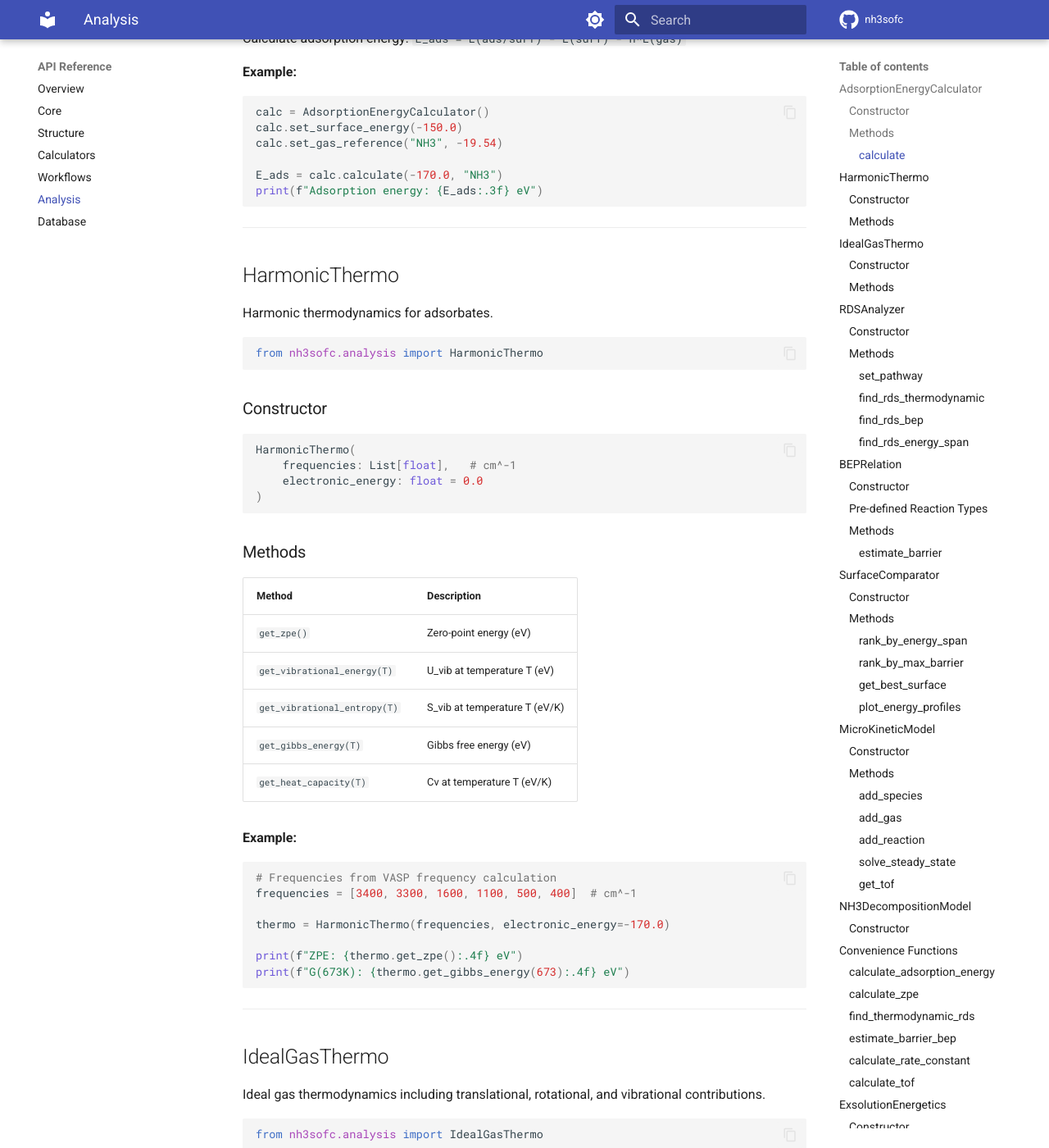
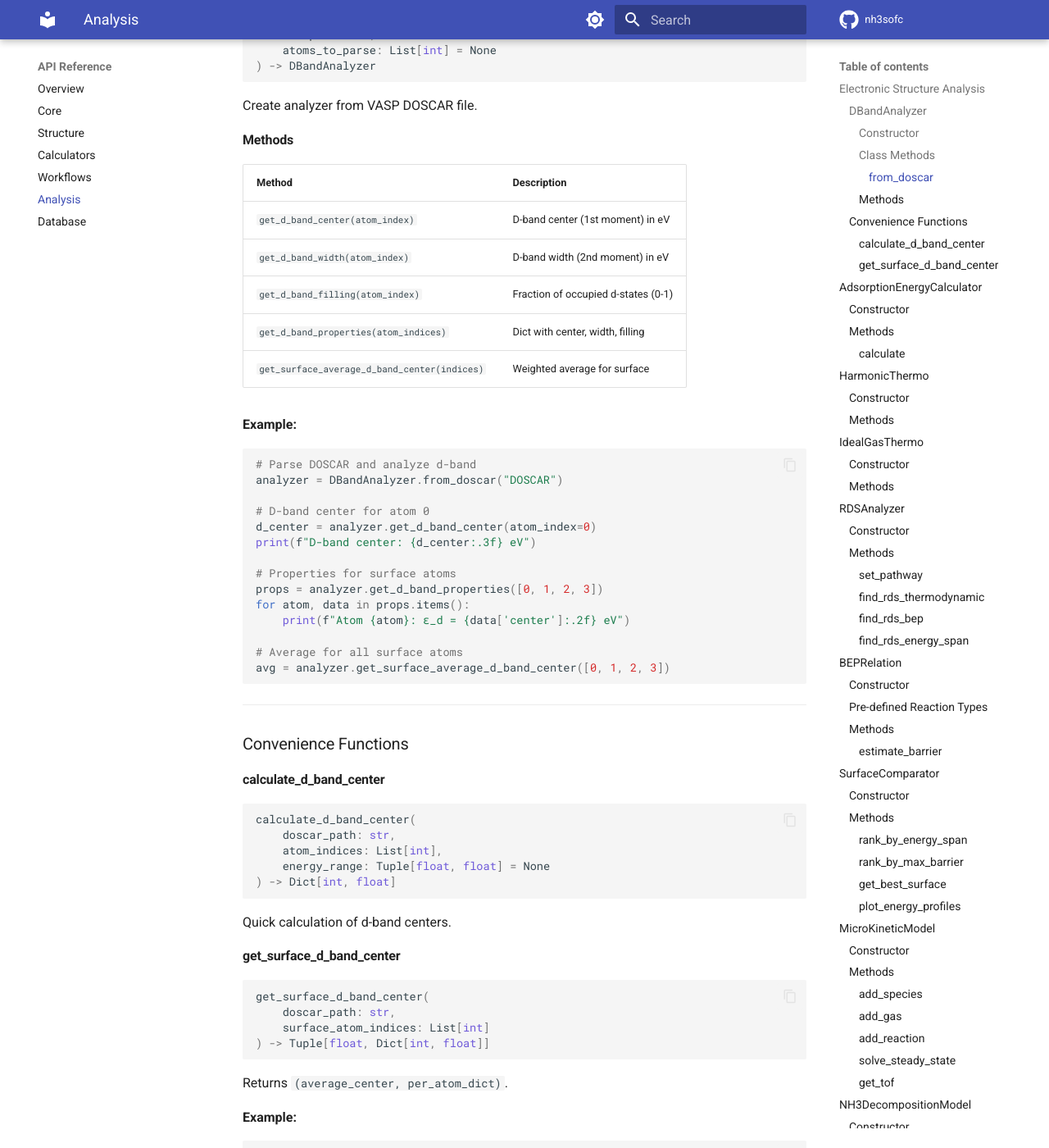
Before and after one commit to lizhenzhupearl/nh3sofc, an MkDocs documentation site: the page built from docs/api/analysis.md, in a window 1280 px wide and 1400 px high, scrolled down 819 px. Shown: the whole window at 82% size. Built offline with MkDocs 1.6.1 and Material for MkDocs 9.7.7, drawn with Linux system fonts in a browser that asks for light colours; comment, search, counter and statistics services are not loaded; the version menu is left out; some of the changed text lies outside the part shown.

Commit message:
Add d-band center analysis and document theoretical framework
New features:
- Add electronic.py with DBandAnalyzer for VASP DOSCAR parsing
- Calculate d-band center, width, and filling from projected DOS
- Support for surface-averaged d-band descriptors

Documentation:
- Add comprehensive theory.md tutorial covering:
  - Electronic structure descriptors (d-band model)
  - Adsorption energetics
  - Thermochemistry (harmonic & ideal gas)
  - BEP relations
  - Energy span model (Kozuch-Shaik)
  - Microkinetic modeling
  - Volcano plots and catalyst screening
  - Exsolution thermodynamics
- Update main index.md with theoretical framework highlights
- Add electronic structure analysis to API docs
- Add Theory section to tutorials index

Co-Authored-By: Claude Opus 4.5 <noreply@anthropic.com>

````diff
--- a/docs/api/analysis.md
+++ b/docs/api/analysis.md
@@ -1,6 +1,113 @@
 # Analysis Module
 
-The `nh3sofc.analysis` module provides tools for analyzing calculation results.
+The `nh3sofc.analysis` module provides comprehensive tools for analyzing calculation results, including electronic structure descriptors, energetics, thermochemistry, and kinetics.
+
+## Electronic Structure Analysis
+
+### DBandAnalyzer
+
+Analyze d-band electronic structure from VASP DOSCAR files.
+
+```python
+from nh3sofc.analysis import DBandAnalyzer
+```
+
+#### Constructor
+
+```python
+DBandAnalyzer(
+    energy: np.ndarray,
+    dos_total: np.ndarray,
+    dos_projected: Dict[int, Dict[str, np.ndarray]] = None,
+    e_fermi: float = 0.0,
+    is_spin_polarized: bool = False
+)
+```
+
+#### Class Methods
+
+##### from_doscar
+
+```python
+@classmethod
+from_doscar(
+    filepath: str,
+    atoms_to_parse: List[int] = None
+) -> DBandAnalyzer
+```
+
+Create analyzer from VASP DOSCAR file.
+
+#### Methods
+
+| Method | Description |
+|--------|-------------|
+| `get_d_band_center(atom_index)` | D-band center (1st moment) in eV |
+| `get_d_band_width(atom_index)` | D-band width (2nd moment) in eV |
+| `get_d_band_filling(atom_index)` | Fraction of occupied d-states (0-1) |
+| `get_d_band_properties(atom_indices)` | Dict with center, width, filling |
+| `get_surface_average_d_band_center(indices)` | Weighted average for surface |
+
+**Example:**
+
+```python
+# Parse DOSCAR and analyze d-band
+analyzer = DBandAnalyzer.from_doscar("DOSCAR")
+
+# D-band center for atom 0
+d_center = analyzer.get_d_band_center(atom_index=0)
+print(f"D-band center: {d_center:.3f} eV")
+
+# Properties for surface atoms
+props = analyzer.get_d_band_properties([0, 1, 2, 3])
+for atom, data in props.items():
+    print(f"Atom {atom}: ε_d = {data['center']:.2f} eV")
+
+# Average for all surface atoms
+avg = analyzer.get_surface_average_d_band_center([0, 1, 2, 3])
+```
+
+---
+
+### Convenience Functions
+
+#### calculate_d_band_center
+
+```python
+calculate_d_band_center(
+    doscar_path: str,
+    atom_indices: List[int],
+    energy_range: Tuple[float, float] = None
+) -> Dict[int, float]
+```
+
+Quick calculation of d-band centers.
+
+#### get_surface_d_band_center
+
+```python
+get_surface_d_band_center(
+    doscar_path: str,
+    surface_atom_indices: List[int]
+) -> Tuple[float, Dict[int, float]]
+```
+
+Returns `(average_center, per_atom_dict)`.
+
+**Example:**
+
+```python
+from nh3sofc.analysis import calculate_d_band_center, get_surface_d_band_center
+
+# Quick calculation
+centers = calculate_d_band_center("DOSCAR", [0, 1, 2])
+
+# Surface average
+avg, per_atom = get_surface_d_band_center("DOSCAR", [0, 1, 2, 3])
+print(f"Surface ε_d = {avg:.3f} eV")
+```
+
+---
 
 ## AdsorptionEnergyCalculator
 
````
Also changed, not shown: docs/index.md (+23 -3 lines), docs/tutorials/index.md (+8 -2 lines), docs/tutorials/theory.md (added, +379 -0 lines), 2 other files.
